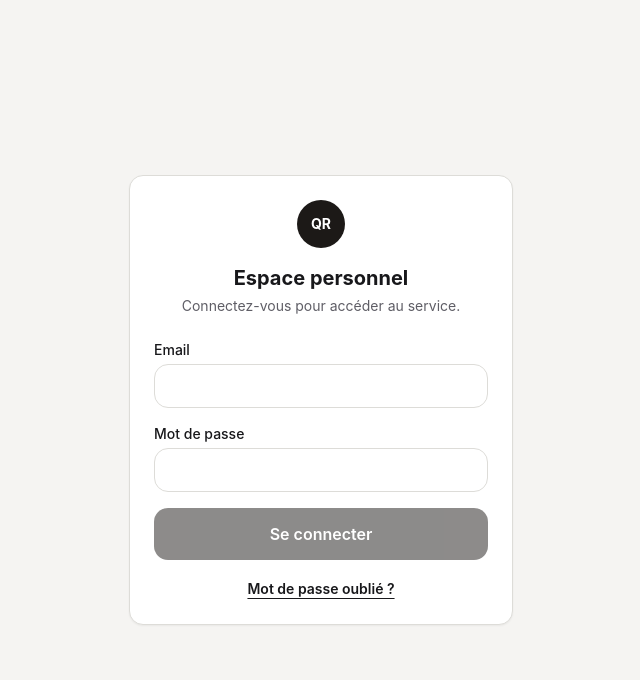
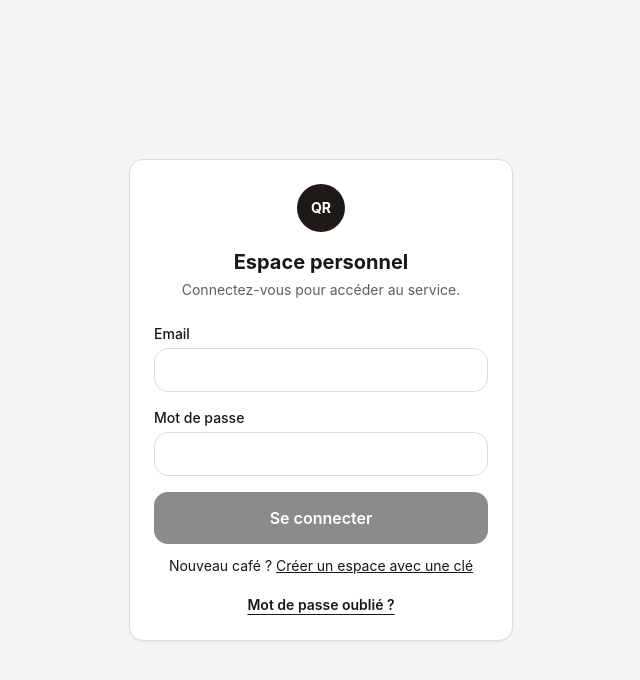
Before and after one commit to jeddi47-ops/coffee, a React (Vite) app in the folder cafe-qr-frontend/: page /login in a window 1280 px wide. Shown: the top 680 px of the page, without its empty margins (319-959 px from the left). Built offline with nearby package versions, Linux system fonts and the light colour scheme; no server answers.

Commit message:
Link login page to access key registration

```diff
--- a/cafe-qr-frontend/src/pages/auth/LoginPage.tsx
+++ b/cafe-qr-frontend/src/pages/auth/LoginPage.tsx
@@ -1,6 +1,6 @@
 // /login : connexion du personnel (email + mot de passe), mot de passe oublié.
 import { useEffect, useState, type FormEvent } from "react";
-import { Navigate } from "react-router-dom";
+import { Link, Navigate } from "react-router-dom";
 import { supabase } from "../../lib/supabase";
 import { SITE_URL } from "../../lib/env";
 import { homeFor, useAuthStore } from "../../stores/authStore";
@@ -88,6 +88,7 @@ export default function LoginPage() {
           {mode === "login" ? (busy ? fr.auth.submitting : fr.auth.submit) : fr.auth.forgotSubmit}
         </Button>
       </form>
+      {mode === "login" && <p className="mt-3 text-center text-sm">Nouveau café ? <Link className="underline" to="/inscription">Créer un espace avec une clé</Link></p>}
       <div className="mt-4 text-center">
         <Button variant="link" onClick={() => { setMode(mode === "login" ? "forgot" : "login"); setError(null); setInfo(null); }}>
           {mode === "login" ? fr.auth.forgot : fr.auth.backToLogin}
```
